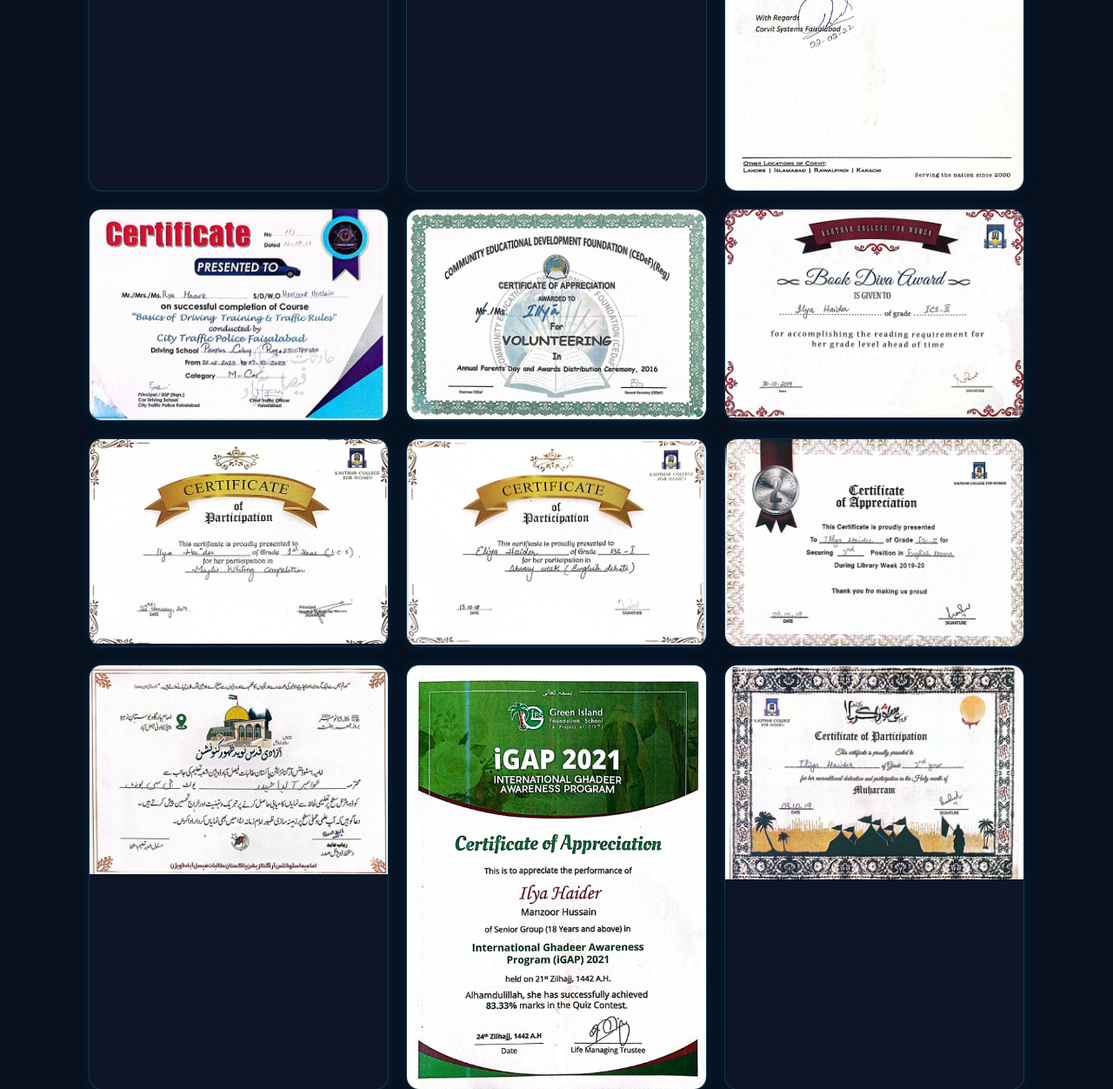
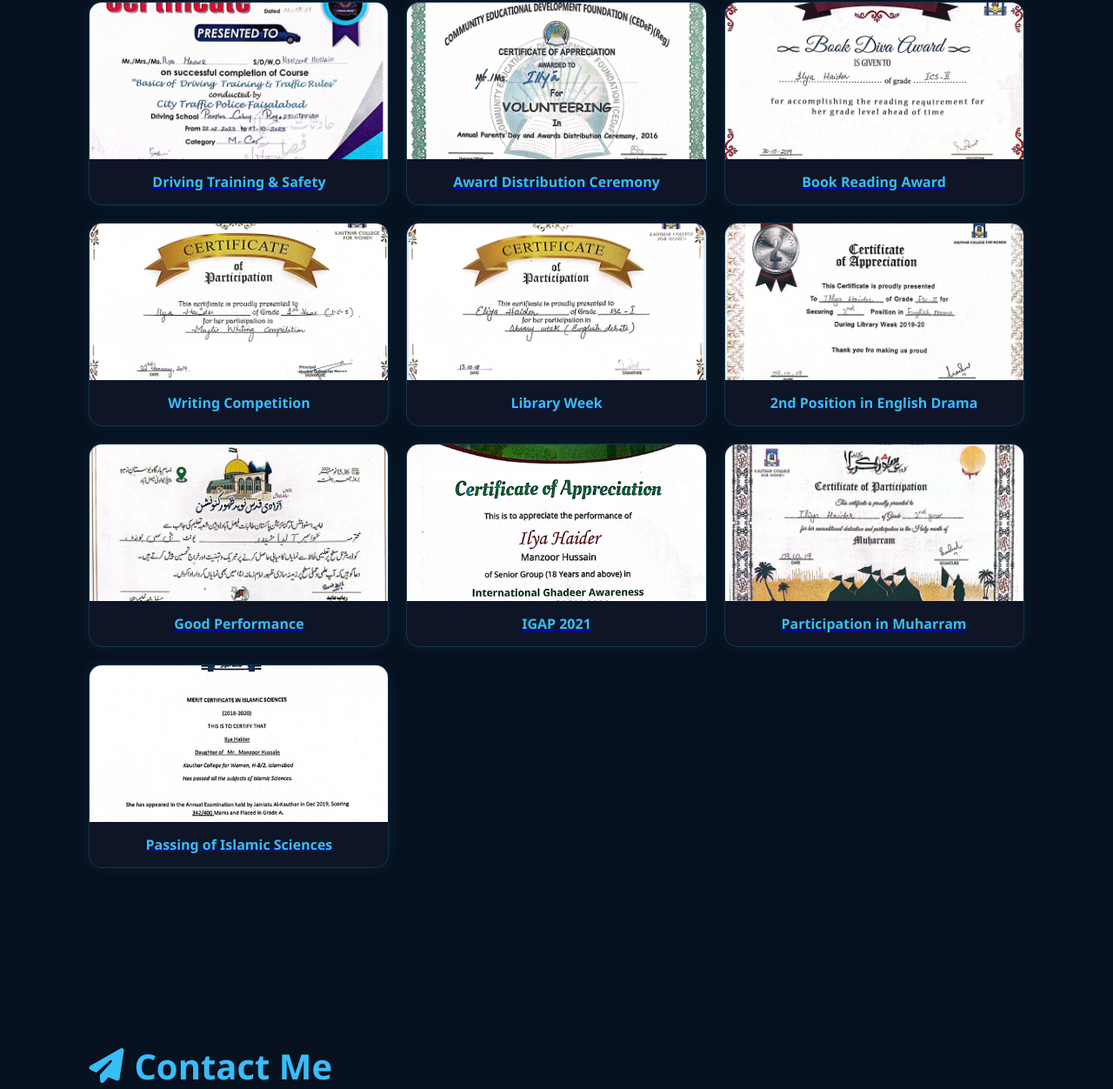
Before and after one commit to ZumerRafi/portfolio-website, a Django app: page / in a window 1280 px wide. Shown: the part 3751-5003 px from the top of the page at 87% size. Run offline with Django 5.2, Linux system fonts and the light colour scheme.

Commit message:
Updated Certificates Name

```diff
--- a/static/css/style.css
+++ b/static/css/style.css
@@ -813,3 +813,16 @@ footer{
     0 0 70px rgba(56,189,248,.25);
 
 }
+.certificate-card h3{
+    padding:15px;
+    text-align:center;
+    color:#38bdf8;
+    font-size:16px;
+    font-weight:600;
+}
+
+.certificate-card img{
+    width:100%;
+    height:180px;
+    object-fit:cover;
+}
--- a/templates/index.html
+++ b/templates/index.html
@@ -323,81 +323,99 @@
         {% endfor %}
 
         <a href="{% static 'certificates/cert1.png' %}" target="_blank" class="certificate-card">
-            <img src="{% static 'certificates/cert1.png' %}">
+            <img src="{% static 'certificates/cert1.png' %}" loading="lazy" alt="EPP Participation">
+            <h3>EPP Participation</h3>
         </a>
 
         <a href="{% static 'certificates/cert2.png' %}" target="_blank" class="certificate-card">
-            <img src="{% static 'certificates/cert2.png' %}">
+            <img src="{% static 'certificates/cert2.png' %}" loading="lazy" alt="Cyber Security">
+            <h3>Cyber Security</h3>
         </a>
 
         <a href="{% static 'certificates/cert3.png' %}" target="_blank" class="certificate-card">
-            <img src="{% static 'certificates/cert3.png' %}">
+            <img src="{% static 'certificates/cert3.png' %}" loading="lazy" alt="Data Analytics & Visualisation">
+            <h3>Data Analytics & Visualisation</h3>
         </a>
 
         <a href="{% static 'certificates/cert4.png' %}" target="_blank" class="certificate-card">
-            <img src="{% static 'certificates/cert4.png' %}">
+            <img src="{% static 'certificates/cert4.png' %}" loading="lazy" alt="Power BI">
+            <h3>Power BI</h3>
         </a>
 
         <a href="{% static 'certificates/cert5.png' %}" target="_blank" class="certificate-card">
-            <img src="{% static 'certificates/cert5.png' %}">
+            <img src="{% static 'certificates/cert5.png' %}" loading="lazy" alt="LearnOBots STEAM Camps">
+            <h3>LearnOBots STEAM Camps</h3>
         </a>
 
         <a href="{% static 'certificates/cert6.png' %}" target="_blank" class="certificate-card">
-            <img src="{% static 'certificates/cert6.png' %}">
+            <img src="{% static 'certificates/cert6.png' %}" loading="lazy" alt="Arts, Science and Islamic Science Exhibition Season 2">
+            <h3>Arts, Science & Islamic Science Exhibition S2</h3>
         </a>
 
         <a href="{% static 'certificates/cert7.png' %}" target="_blank" class="certificate-card">
-            <img src="{% static 'certificates/cert7.png' %}">
+            <img src="{% static 'certificates/cert7.png' %}" loading="lazy" alt="Arts, Science and Islamic Science Exhibition Season 3">
+            <h3>Arts, Science & Islamic Science Exhibition S3</h3>
         </a>
 
         <a href="{% static 'certificates/cert8.png' %}" target="_blank" class="certificate-card">
-            <img src="{% static 'certificates/cert8.png' %}">
+            <img src="{% static 'certificates/cert8.png' %}" loading="lazy" alt="Programming Quiz">
+            <h3>Programming Quiz</h3>
         </a>
 
         <a href="{% static 'certificates/cert9.png' %}" target="_blank" class="certificate-card">
-            <img src="{% static 'certificates/cert9.png' %}">
+            <img src="{% static 'certificates/cert9.png' %}" loading="lazy" alt="IELTS">
+            <h3>IELTS</h3>
         </a>
 
         <a href="{% static 'certificates/cert10.png' %}" target="_blank" class="certificate-card">
-            <img src="{% static 'certificates/cert10.png' %}">
+            <img src="{% static 'certificates/cert10.png' %}" loading="lazy" alt="Driving Training & Safety">
+            <h3>Driving Training & Safety</h3>
         </a>
 
         <a href="{% static 'certificates/cert11.png' %}" target="_blank" class="certificate-card">
-            <img src="{% static 'certificates/cert11.png' %}">
+            <img src="{% static 'certificates/cert11.png' %}" loading="lazy" alt="Award Distribution Ceremony">
+            <h3>Award Distribution Ceremony</h3>
         </a>
 
         <a href="{% static 'certificates/cert12.png' %}" target="_blank" class="certificate-card">
-            <img src="{% static 'certificates/cert12.png' %}">
+            <img src="{% static 'certificates/cert12.png' %}" loading="lazy" alt="Book Reading Award">
+            <h3>Book Reading Award</h3>
         </a>
 
         <a href="{% static 'certificates/cert13.png' %}" target="_blank" class="certificate-card">
-            <img src="{% static 'certificates/cert13.png' %}">
+            <img src="{% static 'certificates/cert13.png' %}" loading="lazy" alt="Writing Competition">
+            <h3>Writing Competition</h3>
         </a>
 
         <a href="{% static 'certificates/cert14.png' %}" target="_blank" class="certificate-card">
-            <img src="{% static 'certificates/cert14.png' %}">
+            <img src="{% static 'certificates/cert14.png' %}" loading="lazy" alt="Library Week">
+            <h3>Library Week</h3>
         </a>
 
         <a href="{% static 'certificates/cert15.png' %}" target="_blank" class="certificate-card">
-            <img src="{% static 'certificates/cert15.png' %}">
+            <img src="{% static 'certificates/cert15.png' %}" loading="lazy" alt="2nd Position in English Drama">
+            <h3>2nd Position in English Drama</h3>
         </a>
 
         <a href="{% static 'certificates/cert16.png' %}" target="_blank" class="certificate-card">
-            <img src="{% static 'certificates/cert16.png' %}">
+            <img src="{% static 'certificates/cert16.png' %}" loading="lazy" alt="Good Performance">
+            <h3>Good Performance</h3>
         </a>
 
         <a href="{% static 'certificates/cert17.png' %}" target="_blank" class="certificate-card">
-            <img src="{% static 'certificates/cert17.png' %}">
+            <img src="{% static 'certificates/cert17.png' %}" loading="lazy" alt="IGAP 2021">
+            <h3>IGAP 2021</h3>
         </a>
 
         <a href="{% static 'certificates/cert18.png' %}" target="_blank" class="certificate-card">
-            <img src="{% static 'certificates/cert18.png' %}">
+            <img src="{% static 'certificates/cert18.png' %}" loading="lazy" alt="Participation in Muharram">
+            <h3>Participation in Muharram</h3>
         </a>
 
         <a href="{% static 'certificates/cert19.png' %}" target="_blank" class="certificate-card">
-            <img src="{% static 'certificates/cert19.png' %}">
+            <img src="{% static 'certificates/cert19.png' %}" loading="lazy" alt="Passing of Islamic Sciences">
+            <h3>Passing of Islamic Sciences</h3>
         </a>
-
     </div>
 
 </section>
```
